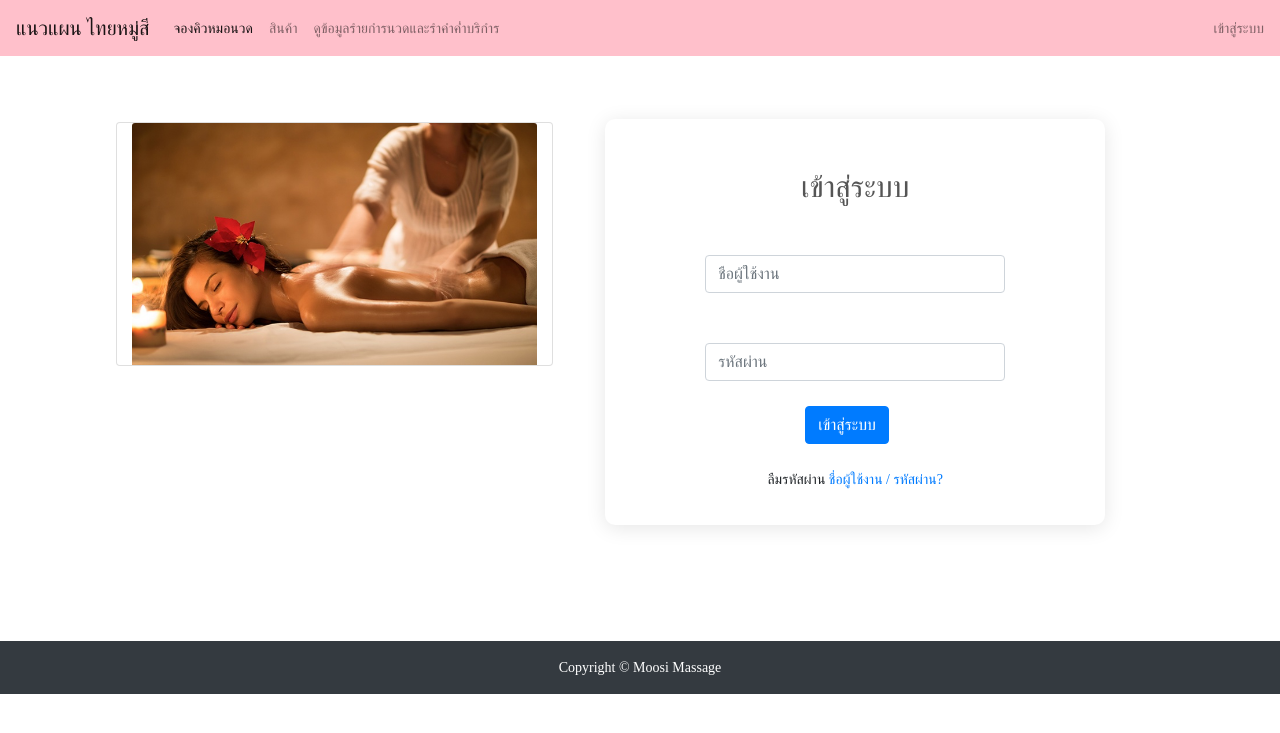
After one commit to moosri-dev/moosri-project, a PHP site: page /src/pages/login.php in a window 1280 px wide. The commit adds this page. Shown: the top 733 px of the page. Run offline with PHP 8.4, Linux system fonts and the light colour scheme.

Commit message:
login.php and banner.php

```diff
--- a/index.php
+++ b/index.php
@@ -10,6 +10,7 @@
 <body>
 <div class="header">
     <?php include("src/components/header.php"); ?>
+    <?php include("src/components/banner.php"); ?>
 </div>
 <div class="content">
     <div class="body_c">
--- a/src/assets/Js/header.js
+++ b/src/assets/Js/header.js
@@ -1,3 +1,5 @@
-$('.carousel').carousel({
+$(function () {
+  $('.carousel').carousel({
     interval: 1000
-  })
+  });
+});
--- /dev/null
+++ b/src/assets/css/login-css.css
@@ -0,0 +1,35 @@
+.wrap-login100 {
+    margin: 10% 0% 0% 6%;
+    width: 500px;
+    background: #fff;
+    border-radius: 10px;
+    overflow: hidden;
+    box-shadow: 0 3px 20px 0px rgba(0, 0, 0, 0.1);
+    -moz-box-shadow: 0 3px 20px 0px rgba(0, 0, 0, 0.1);
+    -webkit-box-shadow: 0 3px 20px 0px rgba(0, 0, 0, 0.1);
+    -o-box-shadow: 0 3px 20px 0px rgba(0, 0, 0, 0.1);
+    -ms-box-shadow: 0 3px 20px 0px rgba(0, 0, 0, 0.1);
+}
+.login100-form-title {
+    display: block;
+    font-family: OpenSans-Regular;
+    font-size: 30px;
+    color: #555555;
+    line-height: 1.2;
+    text-align: center;
+    margin-top:10%;
+}
+.wrap-input100{
+    width:60%;
+    margin-left:20%;
+    margin-top:10%;
+}
+.container-login100-form-btn{
+    margin:5% 0% 5% 40%;
+}
+.p-b-4{
+    margin-bottom: 7%;
+}
+.card_c{
+    margin: 5% 0% 21% 10%;
+}
--- a/src/components/header.php
+++ b/src/components/header.php
@@ -1,8 +1,9 @@
 <div>
     <div>
         <nav class="navbar navbar-expand-lg navbar-light" style="background-color:pink">
-  <a class="navbar-brand" href="#">แนวแผน ไทยหมู่สี</a>
-  <button class="navbar-toggler" type="button" data-toggle="collapse" data-target="#navbarText" aria-controls="navbarText" aria-expanded="false" aria-label="Toggle navigation">
+            <a class="navbar-brand" href="../../">แนวแผน ไทยหมู่สี</a>
+            <button class="navbar-toggler" type="button" data-toggle="collapse" data-target="#navbarText"
+                aria-controls="navbarText" aria-expanded="false" aria-label="Toggle navigation">
                 <span class="navbar-toggler-icon"></span>
             </button>
             <div class="collapse navbar-collapse" id="navbarText">
@@ -17,37 +18,16 @@
                         <a class="nav-link" href="#">ดูข้อมูลรำยกำรนวดและรำคำค่ำบริกำร</a>
                     </li>
                 </ul>
-    <span class="navbar-text">
+                <a href="src/pages/login.php" class="navbar-text">
                     <i class="fab fa-user"></i>
                     เข้าสู่ระบบ
-    </span>
+                </a>
             </div>
         </nav>
     </div>
-<div id="carouselExampleIndicators" class="carousel slide" data-ride="carousel">
-  <ol class="carousel-indicators">
-    <li data-target="#carouselExampleIndicators" data-slide-to="0" class="active"></li>
-    <li data-target="#carouselExampleIndicators" data-slide-to="1"></li>
-    <li data-target="#carouselExampleIndicators" data-slide-to="2"></li>
-  </ol>
-  <div class="carousel-inner">
-    <div class="carousel-item active">
-      <img class="carousel_c d-block w-100" src="src/assets/images/spa-slide1.jpg" alt="First slide">
 </div>
-    <div class="carousel-item">
-      <img class="carousel_c d-block w-100" src="src/assets/images/spa-slide2.jpg" alt="Second slide">
-    </div>
-    <div class="carousel-item">
-      <img class="carousel_c d-block w-100" src="src/assets/images/spa-slide3.jpg" alt="Third slide">
-    </div>
-  </div>
-  <a class="carousel-control-prev" href="#carouselExampleIndicators" role="button" data-slide="prev">
-    <span class="carousel-control-prev-icon" aria-hidden="true"></span>
-    <span class="sr-only">Previous</span>
-  </a>
-  <a class="carousel-control-next" href="#carouselExampleIndicators" role="button" data-slide="next">
-    <span class="carousel-control-next-icon" aria-hidden="true"></span>
-    <span class="sr-only">Next</span>
-  </a>
-</div>
-</div>
+
+<!-- Import Script  -->
+<script src="https://code.jquery.com/jquery-3.3.1.slim.min.js"
+    integrity="sha384-q8i/X+965DzO0rT7abK41JStQIAqVgRVzpbzo5smXKp4YfRvH+8abtTE1Pi6jizo" crossorigin="anonymous">
+</script>
--- /dev/null
+++ b/src/pages/login.php
@@ -0,0 +1,78 @@
+<!DOCTYPE html>
+<html lang="en">
+
+<head>
+    <!-- <meta http-equiv="refresh" content="0;url="> -->
+    <title>ศูนย์นวดแผนไทยหมู่สี</title>
+    <!--    Style Sheet -->
+    <link rel="stylesheet" href="https://stackpath.bootstrapcdn.com/bootstrap/4.1.3/css/bootstrap.min.css"
+        integrity="sha384-MCw98/SFnGE8fJT3GXwEOngsV7Zt27NXFoaoApmYm81iuXoPkFOJwJ8ERdknLPMO" crossorigin="anonymous">
+    <link rel="stylesheet" href="../assets/css/style.css">
+    <link rel="stylesheet" href="../assets/css/login-css.css">
+</head>
+
+<body>
+    <div class="header">
+        <?php include("../components/header.php"); ?>
+    </div>
+    <div class="content">
+        <div class="row body_c">
+            <div class="col-md-4 card_c card" style="width: 18rem;">
+                <img class="card-img-top" src="../assets/images/thai-massage3.jpg" alt="Card image cap">
+            </div>
+            <div class="col-md-6">
+            <form action="#" method="post">
+                <div class="wrap-login100 p-l-55 p-r-55 p-t-65 p-b-50">
+                    <form class="login100-form validate-form">
+                        <span class="login100-form-title p-b-33">
+                            เข้าสู่ระบบ
+                        </span>
+                        <div class="wrap-input100 validate-input">
+                            <input autocomplete="true" class="form-control" type="text" name="username"
+                                placeholder="ชื่อผู้ใช้งาน">
+                            <span class="focus-input100-1"></span>
+                            <span class="focus-input100-2"></span>
+                        </div>
+                        <div class="wrap-input100 validate-input">
+                            <input class="form-control" type="password" name="pass" placeholder="รหัสผ่าน">
+                            <span class="focus-input100-1"></span>
+                            <span class="focus-input100-2"></span>
+                        </div>
+                        <div class="container-login100-form-btn m-t-20">
+                            <button class="login100-form-btn btn btn-primary" type="submit">
+                                เข้าสู่ระบบ
+                            </button>
+                        </div>
+                        <div class="text-center p-t-45 p-b-4">
+                            <span class="txt1">
+                                ลืมรหัสผ่าน
+                            </span>
+                            <a href="#" class="txt2 hov1">
+                                ชื่อผู้ใช้งาน / รหัสผ่าน?
+                            </a>
+                        </div>
+                    </form>
+                </div>
+            </form>
+            </div>
+        </div>
+    </div>
+    <div class="footer">
+        <?php include("../components/footer.php"); ?>
+    </div>
+</body>
+
+<!-- Script -->
+<script src="../assets/Js/header.js"></script>
+<script src="https://code.jquery.com/jquery-3.3.1.slim.min.js"
+    integrity="sha384-q8i/X+965DzO0rT7abK41JStQIAqVgRVzpbzo5smXKp4YfRvH+8abtTE1Pi6jizo" crossorigin="anonymous">
+</script>
+<script src="https://cdnjs.cloudflare.com/ajax/libs/popper.js/1.14.3/umd/popper.min.js"
+    integrity="sha384-ZMP7rVo3mIykV+2+9J3UJ46jBk0WLaUAdn689aCwoqbBJiSnjAK/l8WvCWPIPm49" crossorigin="anonymous">
+</script>
+<script src="https://stackpath.bootstrapcdn.com/bootstrap/4.1.3/js/bootstrap.min.js"
+    integrity="sha384-ChfqqxuZUCnJSK3+MXmPNIyE6ZbWh2IMqE241rYiqJxyMiZ6OW/JmZQ5stwEULTy" crossorigin="anonymous">
+</script>
+<!-- <script language="javascript"> window.location.href = "src/pages/index.php"</script> -->
+
+</html>
```
Also changed, not shown: src/components/banner.php (added, +26 -0 lines). Lines whose indentation alone changed are shown as unchanged.
